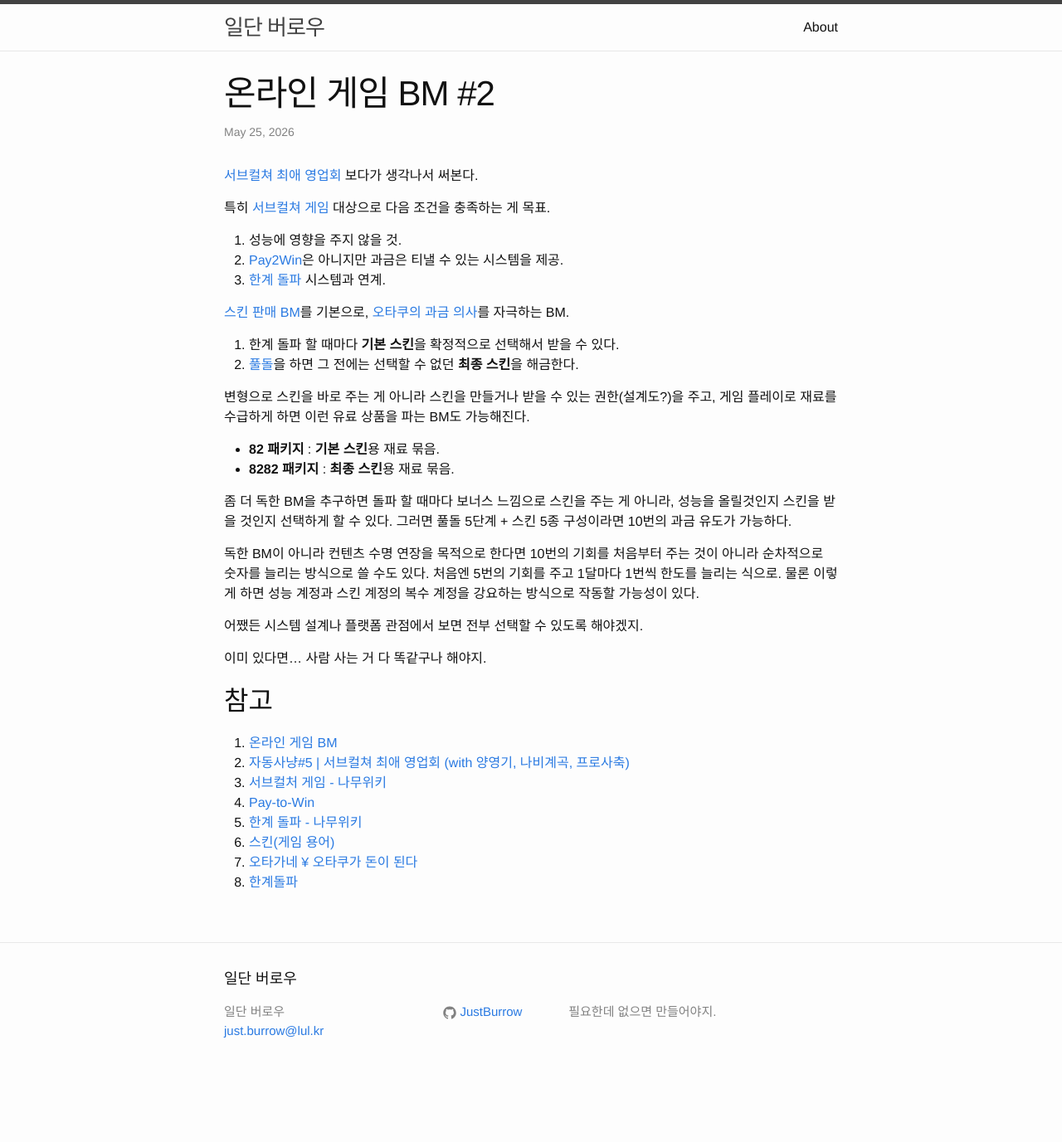
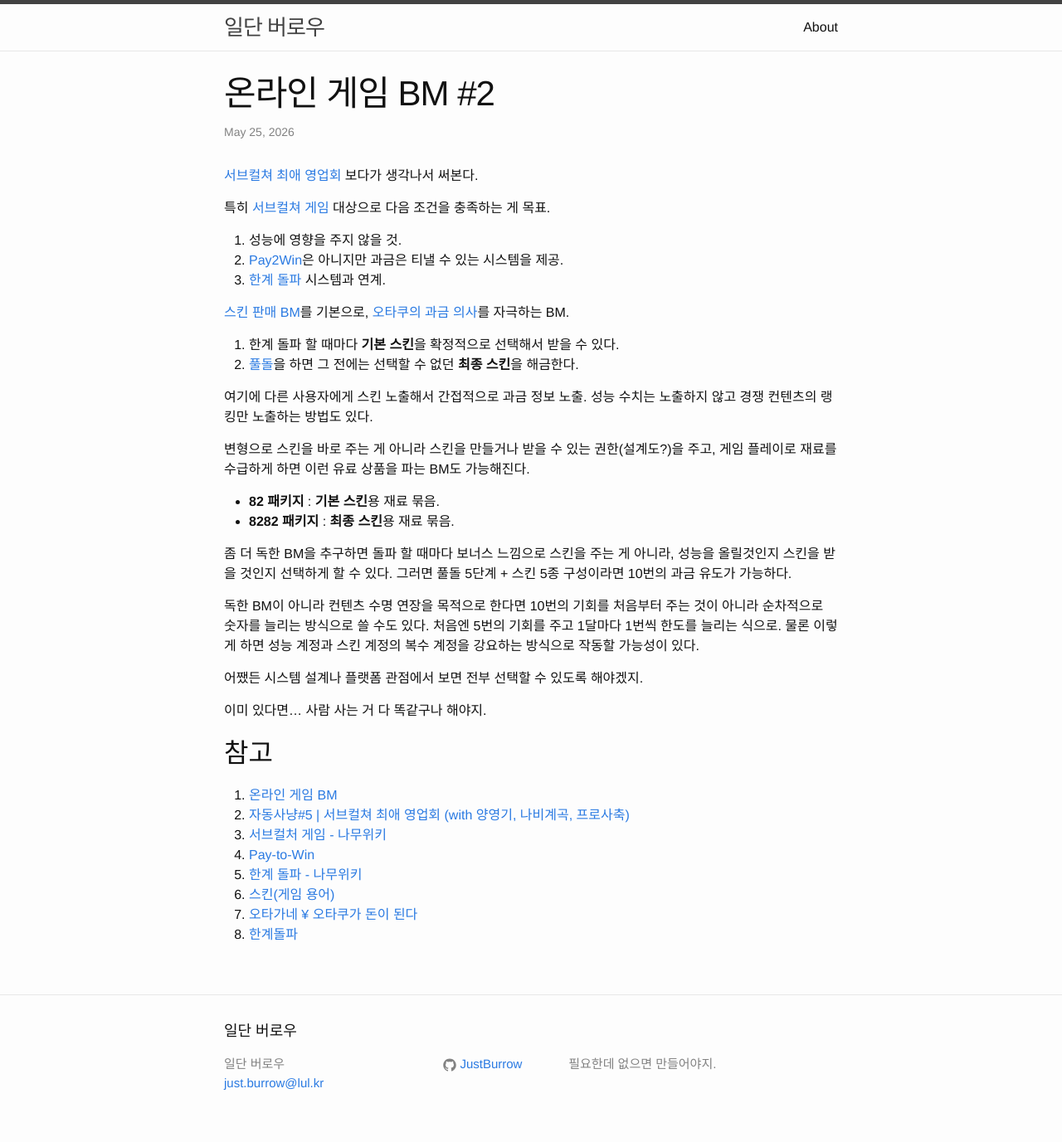
Before and after one commit to JustBurrow/JustBurrow.github.io, a Jekyll site: the page built from _posts/2026-05-25-game-bm.md, in a window 1280 px wide. Shown: the whole page at 83% size. Built offline with Jekyll 4.4.1, drawn with Linux system fonts in a browser that asks for light colours; before the commit the page ends 1314 px from its top, so only the background shows below that.

Commit message:
📝 설명 추가.
과금 상태 노출 도구.

```diff
--- a/_posts/2026-05-25-game-bm.md
+++ b/_posts/2026-05-25-game-bm.md
@@ -15,6 +15,8 @@ title: "온라인 게임 BM #2"
 
 1. 한계 돌파 할 때마다 **기본 스킨**을 확정적으로 선택해서 받을 수 있다.
 2. [풀돌][8]을 하면 그 전에는 선택할 수 없던 **최종 스킨**을 해금한다.
+
+여기에 다른 사용자에게 스킨 노출해서 간접적으로 과금 정보 노출. 성능 수치는 노출하지 않고 경쟁 컨텐츠의 랭킹만 노출하는 방법도 있다.
 
 변형으로 스킨을 바로 주는 게 아니라 스킨을 만들거나 받을 수 있는 권한(설계도?)을 주고, 게임 플레이로 재료를 수급하게 하면 이런 유료 상품을 파는 BM도 가능해진다.
 
```
